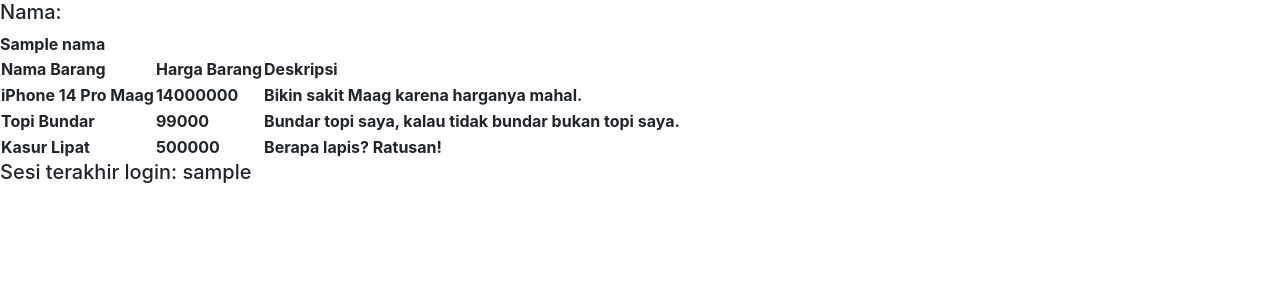
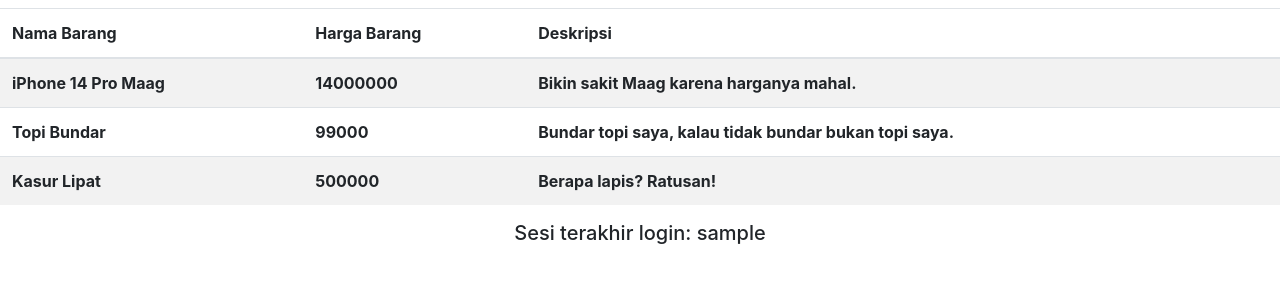
Before and after one commit to Papiann/Lab1PBP, a Django app: template wishlist/templates/wishlist.html in a window 1280 px wide. Shown: the part 56-356 px from the top of the page. Run offline with Django 4.2, Linux system fonts and the light colour scheme; data comes from the database, SQL or seed files in the repository; tables that the repository leaves empty hold one stand-in row (values such as "Sample post"); the template is opened without the code that fills it: values that come from a table or form of the project are taken from there, most other values are stand-ins (such as "Sample title", 1, 10 or a date in 2020); lists and menus that the app fills with data are empty.

Commit message:
Make change on table wishlist.html

```diff
--- a/wishlist/templates/wishlist.html
+++ b/wishlist/templates/wishlist.html
@@ -10,16 +10,17 @@
     </div>
 </nav>
 
-<h5>Nama: </h5>
-<b>{{nama}}</b>
+<h5></h5>
 
-<table>
+<table class="table table-striped">
+  <thead>
     <tr>
-    <th>Nama Barang</th>
-    <th>Harga Barang</th>
-    <th>Deskripsi</th>
+      <th scope="col">Nama Barang</th>
+      <th scope="col">Harga Barang</th>
+      <th scope="col">Deskripsi</th>
     </tr>
-    {% comment %} Tambahkan data di bawah baris ini {% endcomment %}
+  </thead>
+  <tbody>
     {% for barang in list_barang %}
     <tr>
         <th>{{barang.nama_barang}}</th>
@@ -27,7 +28,9 @@
         <th>{{barang.deskripsi}}</th>
     </tr>
     {% endfor %}
+  </tbody>
 </table>
-<h5>Sesi terakhir login: {{ last_login }}</h5>
+
+<h5 style= "text-align: center;">Sesi terakhir login: {{ last_login }}</h5>
 
 {% endblock content %}
```
